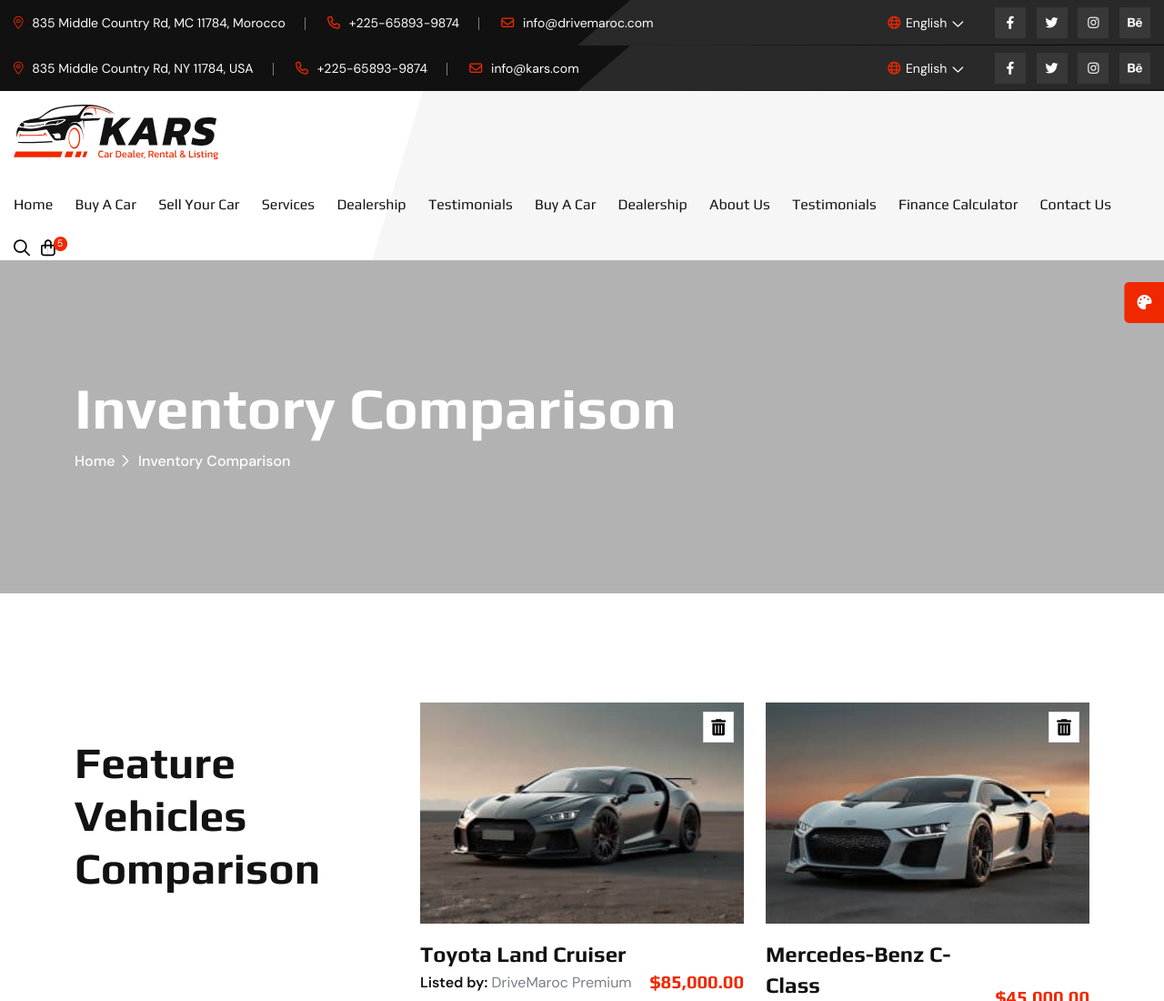
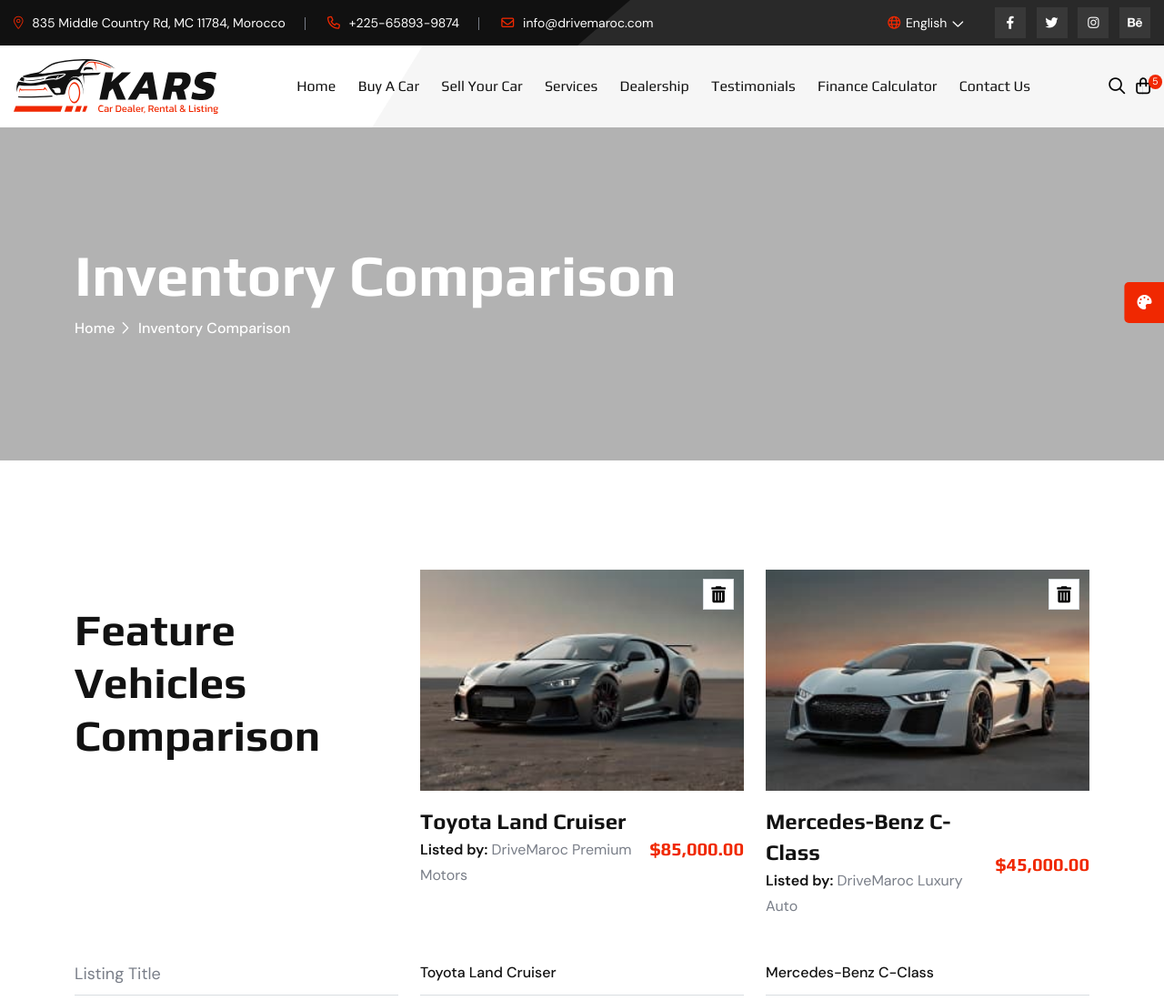
Before and after one commit to ByteStackLab/DriveMaroc-Frontend, a plain HTML site: page inventory-comparison.html in a window 1280 px wide. Shown: the top 1100 px of the page at 91% size. Drawn offline with Linux system fonts and the light colour scheme.

```diff
--- a/inventory-comparison.html
+++ b/inventory-comparison.html
@@ -450,32 +450,7 @@
             </li> -->
             <li class="">
               <a href="testimonials.html">Testimonials</a>
-              <!-- <ul class="sub-menu">
-                <li class="menu-item-has-children">
-                  <a href="#">Shop</a>
-                  <ul class="sub-menu">
-                    <li><a href="shop.html">Shop</a></li>
-                    <li><a href="shop-details.html">Shop Details</a></li>
-                    <li><a href="cart.html">Cart Page</a></li>
-                    <li><a href="checkout.html">Checkout</a></li>
-                    <li><a href="wishlist.html">Wishlist</a></li>
-                  </ul>
-                </li>
-                <li><a href="team.html">Our Team</a></li>
-                <li><a href="team-details.html">Team Details</a></li>
-                <li><a href="pricing.html">Pricing Plan</a></li>
-                <li><a href="testimonials.html">Testimonials</a></li>
-                <li><a href="faq.html">Faq Page</a></li>
-                <li><a href="error.html">Error Page</a></li>
-              </ul> -->
             </li>
-            <!-- <li class="menu-item-has-children">
-              <a href="#">Blog</a>
-              <ul class="sub-menu">
-                <li><a href="blog.html">Blog</a></li>
-                <li><a href="blog-details.html">Blog Details</a></li>
-              </ul>
-            </li> -->
             <li><a href="finance-calculator.html">Finance Calculator</a></li>
             <li><a href="contact.html">Contact Us</a></li>
           </ul>
@@ -557,72 +532,7 @@
           </div>
         </div>
       </div>
-      <div class="header-top">
-        <div class="th-container">
-          <div
-            class="row justify-content-center justify-content-lg-between align-items-center gy-2"
-          >
-            <div class="col-auto d-none d-lg-block">
-              <div class="header-links">
-                <ul>
-                  <li>
-                    <i class="fal fa-location-dot"></i>
-                    <a href="https://www.google.com/maps"
-                      >835 Middle Country Rd, NY 11784, USA</a
-                    >
-                  </li>
-                  <li>
-                    <i class="fa-regular fa-phone"></i>
-                    <a href="tel:+225-65893-9874">+225-65893-9874</a>
-                  </li>
-                  <li>
-                    <i class="fa-sharp fa-regular fa-envelope"></i>
-                    <a href="mailto:info@kars.com">info@kars.com</a>
-                  </li>
-                </ul>
-              </div>
-            </div>
-            <div class="col-auto">
-              <div class="header-links">
-                <ul>
-                  <li class="d-none d-md-inline-block lang-wrapper">
-                    <div class="dropdown-link">
-                      <a
-                        class="dropdown-toggle"
-                        href="#"
-                        role="button"
-                        id="dropdownMenuLink1"
-                        data-bs-toggle="dropdown"
-                        aria-expanded="false"
-                        ><i class="fa-regular fa-globe"></i> English</a
-                      >
-                      <ul
-                        class="dropdown-menu"
-                        aria-labelledby="dropdownMenuLink1"
-                        style="margin: 0px"
-                      >
-                        <li>
-                          <a href="#">English</a> <a href="#">German</a>
-                          <a href="#">French</a> <a href="#">Italian</a>
-                          <a href="#">Latvian</a>
-                        </li>
-                      </ul>
-                    </div>
-                  </li>
-                  <li>
-                    <div class="social-links">
-                      <a href="https://www.facebook.com/"
-                        ><i class="fab fa-facebook-f"></i
-                      ></a>
-                      <a href="https://www.twitter.com/"
-                        ><i class="fab fa-twitter"></i
-                      ></a>
-                      <a href="https://www.instagram.com/"
-                        ><i class="fab fa-instagram"></i
-                      ></a>
-                      <a href="https://www.behance.com/"
-                        ><i class="fa-brands fa-behance"></i
-                      ></a>
+
                     </div>
                   </li>
                 </ul>
@@ -703,29 +613,7 @@
             </li> -->
                     <li class="">
                       <a href="testimonials.html">Testimonials</a>
-                      <!-- <ul class="sub-menu">
-                <li class="menu-item-has-children">
-                  <a href="#">Shop</a>
-                  <ul class="sub-menu">
-                    <li><a href="shop.html">Shop</a></li>
-                    <li><a href="shop-details.html">Shop Details</a></li>
-                    <li><a href="cart.html">Cart Page</a></li>
-                    <li><a href="checkout.html">Checkout</a></li>
-                    <li><a href="wishlist.html">Wishlist</a></li>
-                  </ul>
-                </li>
-                <li><a href="team.html">Our Team</a></li>
-                <li><a href="team-details.html">Team Details</a></li>
-                <li><a href="pricing.html">Pricing Plan</a></li>
-                <li><a href="testimonials.html">Testimonials</a></li>
-                <li><a href="faq.html">Faq Page</a></li>
-                <li><a href="error.html">Error Page</a></li>
-              </ul> -->
                     </li>
-                    <li><a href="inventory-grid.html">Buy A Car</a></li>
-                    <li><a href="dealership-list.html">Dealership</a></li>
-                    <li><a href="about.html">About Us</a></li>
-                    <li><a href="testimonials.html">Testimonials</a></li>
                     <li><a href="finance-calculator.html">Finance Calculator</a></li>
                     <li><a href="contact.html">Contact Us</a></li>
                   </ul>
```
